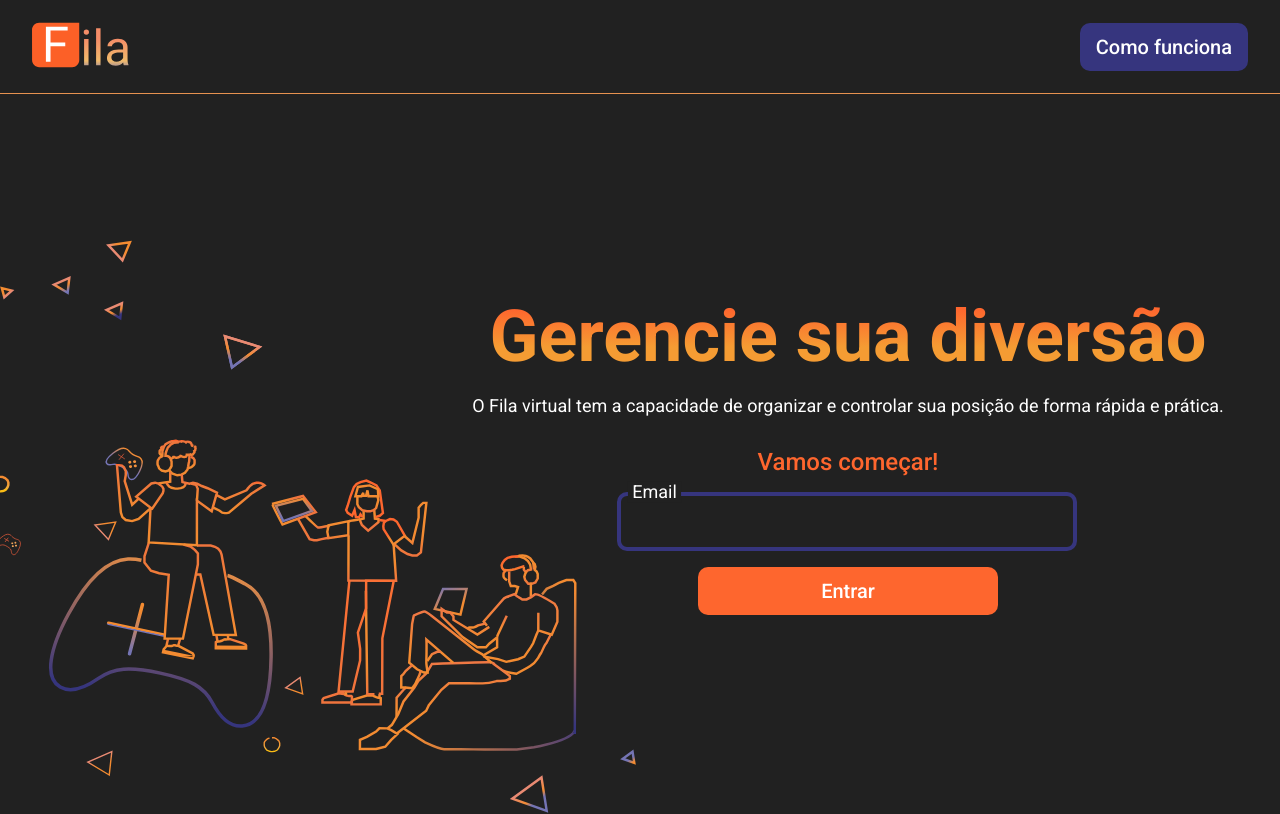
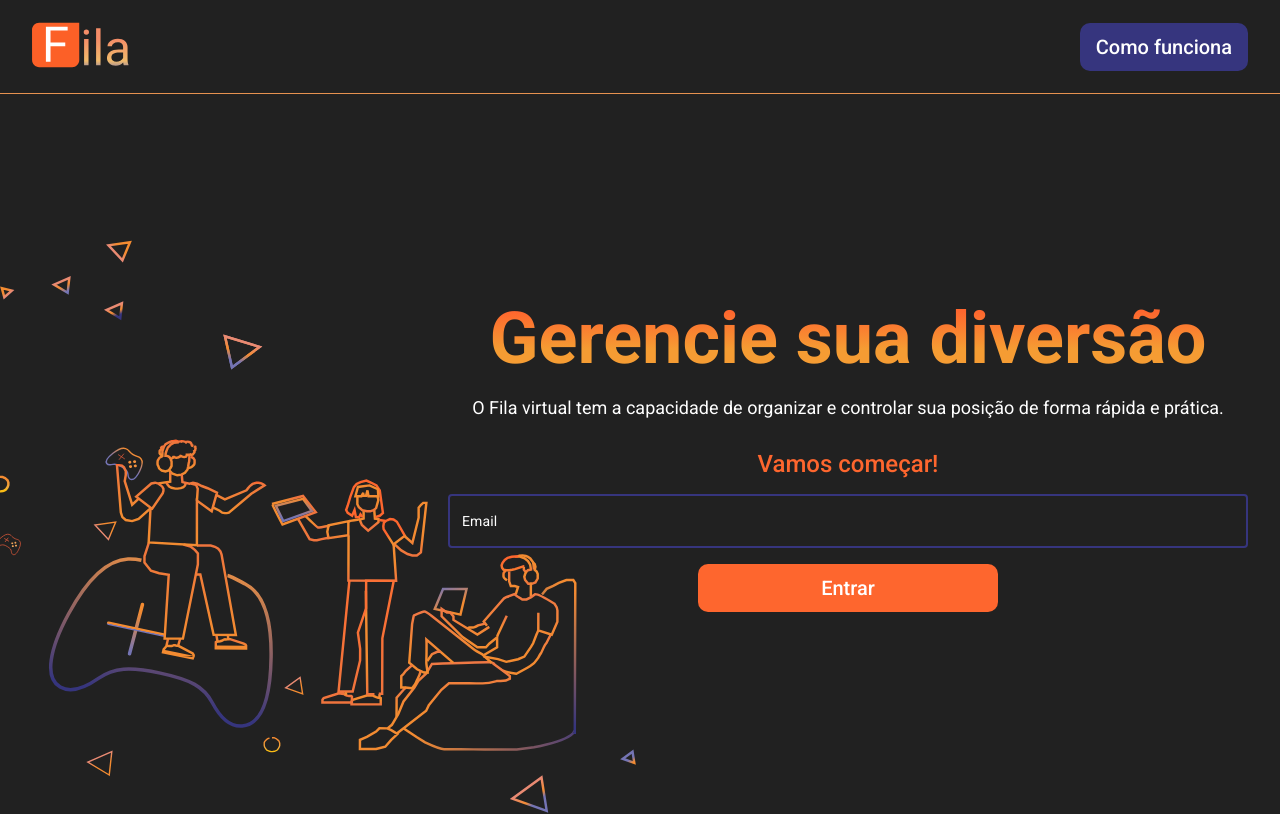
Before and after one commit to rbmelolima/FIFO-Web, a React (Create React App) app: page / in a window 1280 px wide. Built offline with nearby package versions, Linux system fonts and the light colour scheme.

Commit message:
temp: instalação do material ui e tentativa de normalizar o input

```diff
--- a/package.json
+++ b/package.json
@@ -3,6 +3,7 @@
   "version": "0.1.0",
   "private": true,
   "dependencies": {
+    "@material-ui/core": "^4.11.1",
     "@testing-library/jest-dom": "^5.11.4",
     "@testing-library/react": "^11.1.0",
     "@testing-library/user-event": "^12.1.10",
--- a/src/components/UI/input/index.tsx
+++ b/src/components/UI/input/index.tsx
@@ -1,19 +1,14 @@
-import React, { InputHTMLAttributes } from 'react';
-import { Container } from './styles';
+import { TextFieldProps } from '@material-ui/core/TextField/TextField';
+import React from 'react';
+import { InputMaterial } from './styles';
 
-interface InputProps extends InputHTMLAttributes<HTMLInputElement> {
-  label: string;
-  name: string;
-}
-
-const Input: React.FC<InputProps> = ({ label, name, ...rest }) => {
+const Input: React.FC<TextFieldProps> = ({ label, ...rest }) => {
   return (
-    <Container>
-      <div className="material-textfield">
-        <input type="text" id={ name } { ...rest } />
-        <label htmlFor={ name }> { label } </label>
-      </div>
-    </Container>
+    <InputMaterial
+      { ...rest }
+      label={label}
+      variant="outlined"
+    />
   );
 };
 
--- a/src/components/UI/input/styles.ts
+++ b/src/components/UI/input/styles.ts
@@ -1,42 +1,17 @@
+import { TextField } from '@material-ui/core';
 import styled from 'styled-components';
 
-export const Container = styled.div`
-  height: 100%;
-  display: flex;
-  justify-content: center;
-  align-items: center;
+export const InputMaterial  = styled(TextField)`
+  margin-bottom: 16px !important;
 
-  .material-textfield {
-    position: relative;
-    width: 462.65px;
+  fieldset {
+    border-color: var(--color-secundary);
+    border-width: 2px;
   }
 
-  label {
-    position: absolute;
-    font-size: 20px;
-    left: 0;
-    top: 50%;
-    transform: translateY(-50%);
-    background-color: var(--color-background);
-    color: white;
-    padding: 0 0.3rem;
-    margin: 0 0.5rem;
-    pointer-events: none;
-  }
-
-  input {
-    font-size: 1rem;
-    outline: none;
-    border: 4px solid #36357E;
-    border-radius: 10px;
-    padding: 1rem 0.7rem;
-    color: white;
-    background-color: transparent ;
-    transition: 0.1s ease-out;
-  }
-
-  input:not(:placeholder-shown) + label {
-    top: 0;
-    transform: translateY(-50%) scale(.9);
+  input, label {
+    color: #fff;
+    font-size: 14px;
+    margin: 0;
   }
 `;
--- a/src/pages/login/index.tsx
+++ b/src/pages/login/index.tsx
@@ -18,14 +18,17 @@ const Login: React.FC = () => {
 
       <styles.PageLogin>
         <styles.Main>
-          <h1>  Gerencie sua diversão </h1>
+          <h1>Gerencie sua diversão</h1>
           <p>
             O Fila virtual tem a capacidade de organizar e controlar sua posição de forma rápida e prática.
           </p>
 
           <h2>Vamos começar!</h2>
 
-          <Input label="Email" name="email-input" />
+          <Input
+            placeholder="Digite seu email"
+            label="Email"
+          />
 
           <ButtonPrimary>
             Entrar
```
Also changed, not shown: src/pages/about/abouts.tsx (added, +9 -0 lines), src/styles/global.ts (line endings or trailing spaces), 1 other file (tests, documents, lock files or other folders).
